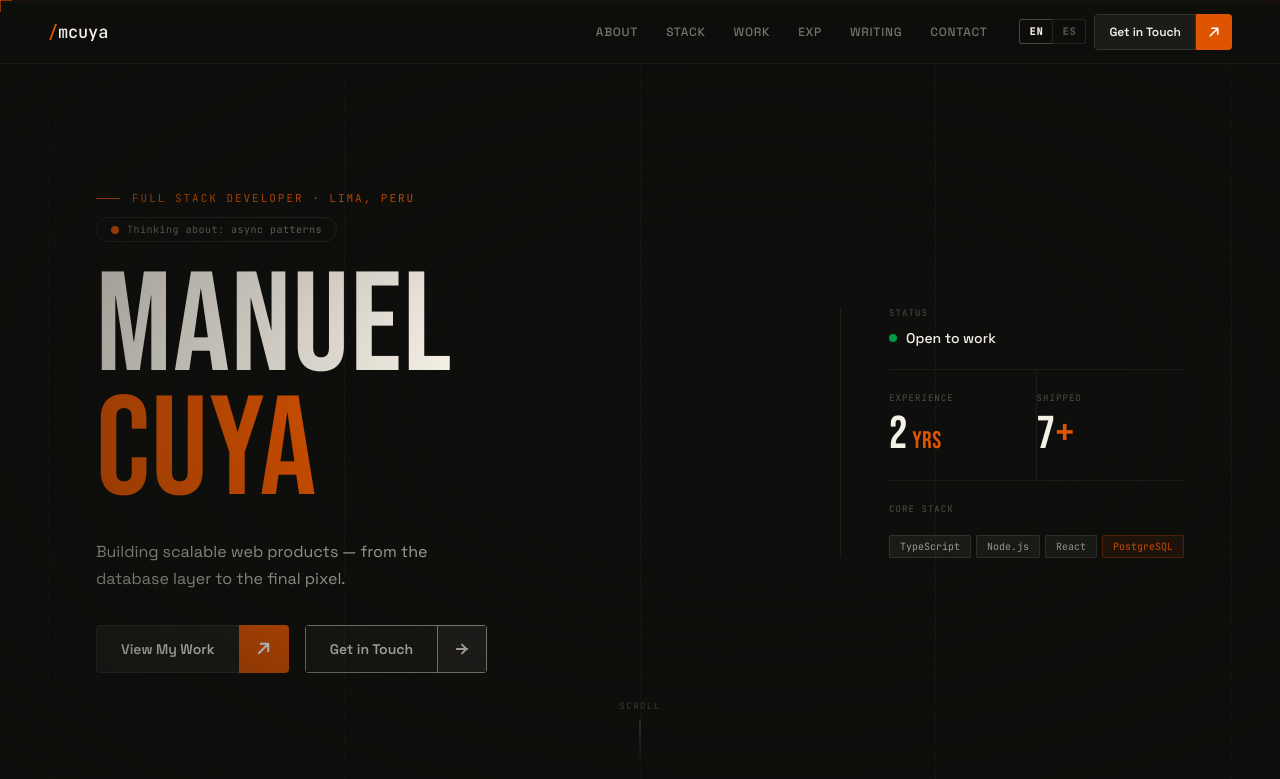
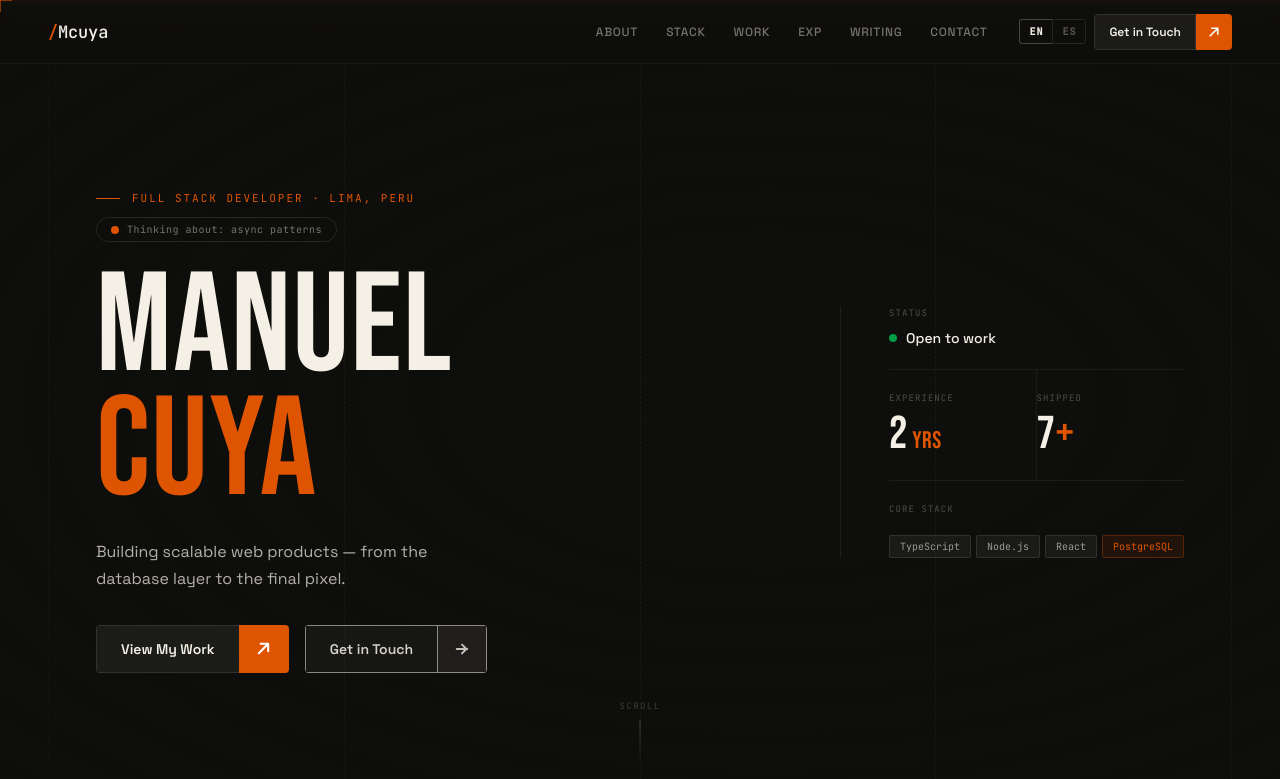
Before and after one commit to mcuyaca/portafolio, an Astro site: page / in a window 1280 px wide. Shown: the top 779 px of the page. Built offline with nearby package versions, Linux system fonts and the light colour scheme; Astro itself is replaced by a stand-in of ours; no server answers; a web font is replaced by a local one.

Commit message:
fix(hero): lift hero-inner above vignette so name has same white as stats; style(nav): capitalize /Mcuya to match favicon

```diff
--- a/src/components/sections/Hero.astro
+++ b/src/components/sections/Hero.astro
@@ -126,6 +126,7 @@
 .hero-inner{
   --hero-primary:var(--cream);
   --hero-accent:var(--accent);
+  position:relative;z-index:2;
   display:flex;align-items:center;justify-content:space-between;gap:48px;
   padding:calc(64px + 80px) 96px 80px;width:100%;box-sizing:border-box;
   min-height:100vh;
--- a/src/components/sections/Nav.astro
+++ b/src/components/sections/Nav.astro
@@ -1,5 +1,5 @@
 <nav id="mc-nav">
-  <a href="#hero" class="nav-brand"><span class="accent">/</span>mcuya</a>
+  <a href="#hero" class="nav-brand"><span class="accent">/</span>Mcuya</a>
   <div class="nav-links mc-nav-links">
     <a href="#about"      class="nav-link" data-i18n="navAbout">About</a>
     <a href="#stack"      class="nav-link" data-i18n="navStack">Stack</a>
```
